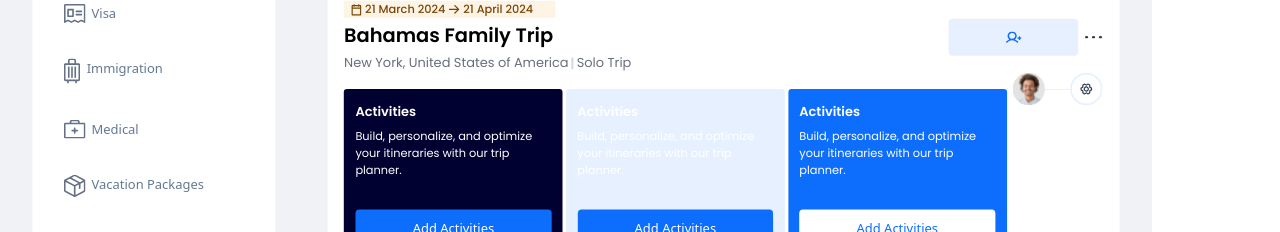
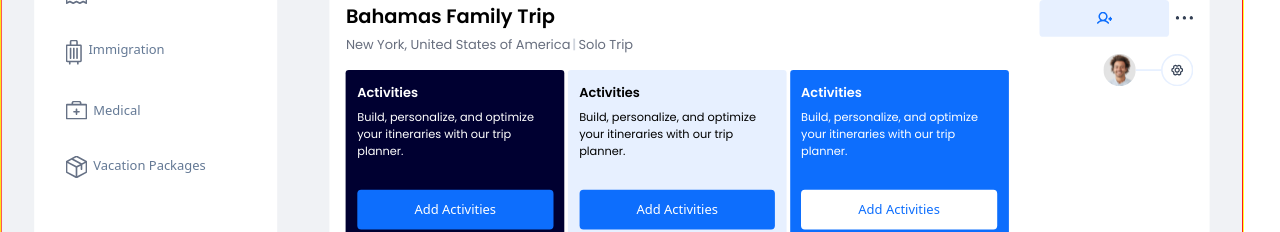
Before and after one commit to MARKOTHEDEV/GOPADDI, a React (Vite) app: page / in a window 1280 px wide. Shown: the part 568-800 px from the top of the page. Built offline with nearby package versions, Linux system fonts and the light colour scheme.

Commit message:
added a config to zoom out the application a little bit

```diff
--- a/src/index.css
+++ b/src/index.css
@@ -126,4 +126,6 @@ body{
   -webkit-transform: scale(0.9); /* Chrome, Safari, Opera */
   transform: scale(0.9);
   transform-origin: 0 0;
+  width: 120vw;
+  border: 1px solid yellow;
 }
--- a/src/layout/GeneralLayout.tsx
+++ b/src/layout/GeneralLayout.tsx
@@ -11,7 +11,9 @@ const GeneralLayout = ({children}:Prop)=>{
 
 
     return (
-        <div className="">
+        <div className="w-[100%]" style={{
+            'border':'1px solid red'
+        }}>
             <div>
             <TopBar />
             </div>
--- a/src/shared/ActivityCard.tsx
+++ b/src/shared/ActivityCard.tsx
@@ -18,7 +18,7 @@ const ActivityCard = ({theme}:Prop)=>{
         'lightBlue':{
             text:'text-[#000000]',
             btn:'text-[#000000]  text-white',
-            bg:'bg-grayBlue text-white',
+            bg:'bg-grayBlue ',
         },
         'blue':{
             text:'text-white',
--- a/src/shared/TopBar.tsx
+++ b/src/shared/TopBar.tsx
@@ -11,7 +11,7 @@ const TopBar = ()=>{
 
             <div className="flex gap-[1.75rem]">
             <img src="logo.svg" alt="gopaddi logo" />
-            <div className="w-[250px] ">
+            <div className="w-[400px] ">
             <SearchBar />
 
             </div>
```
